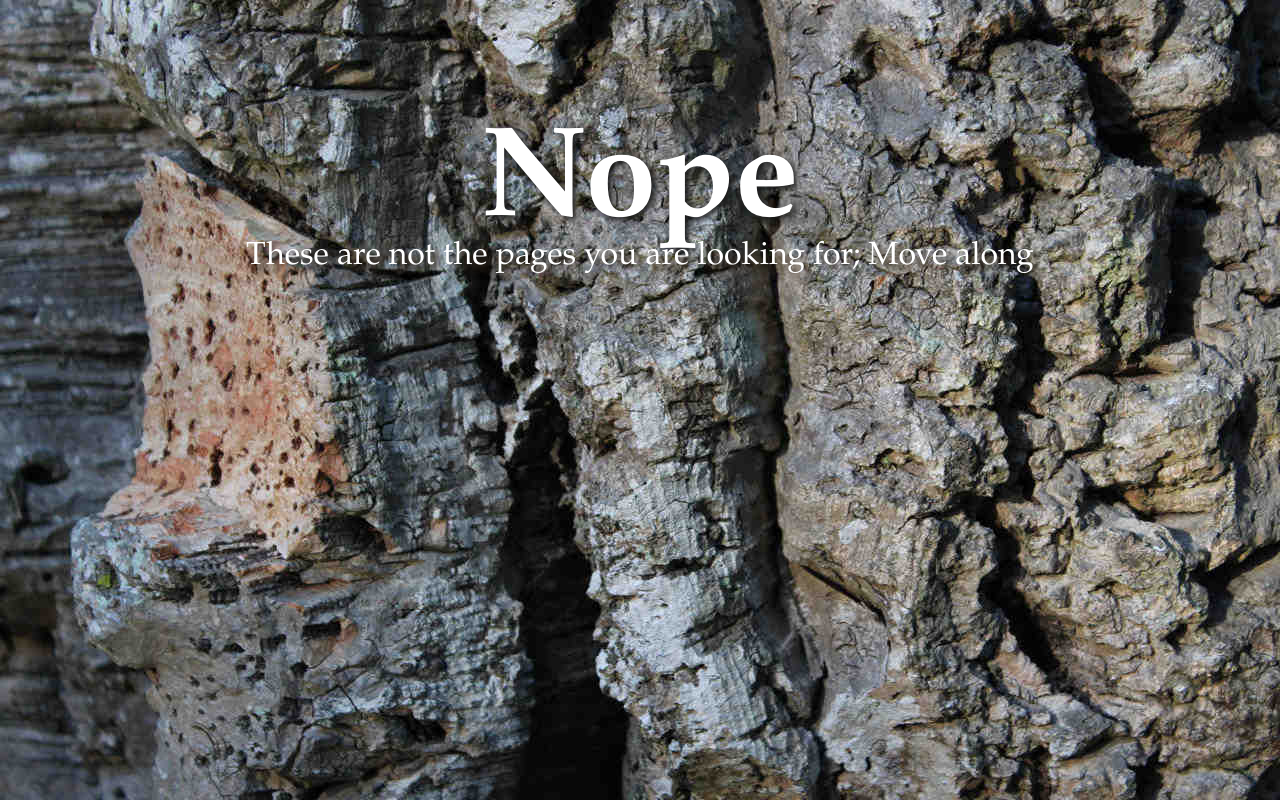
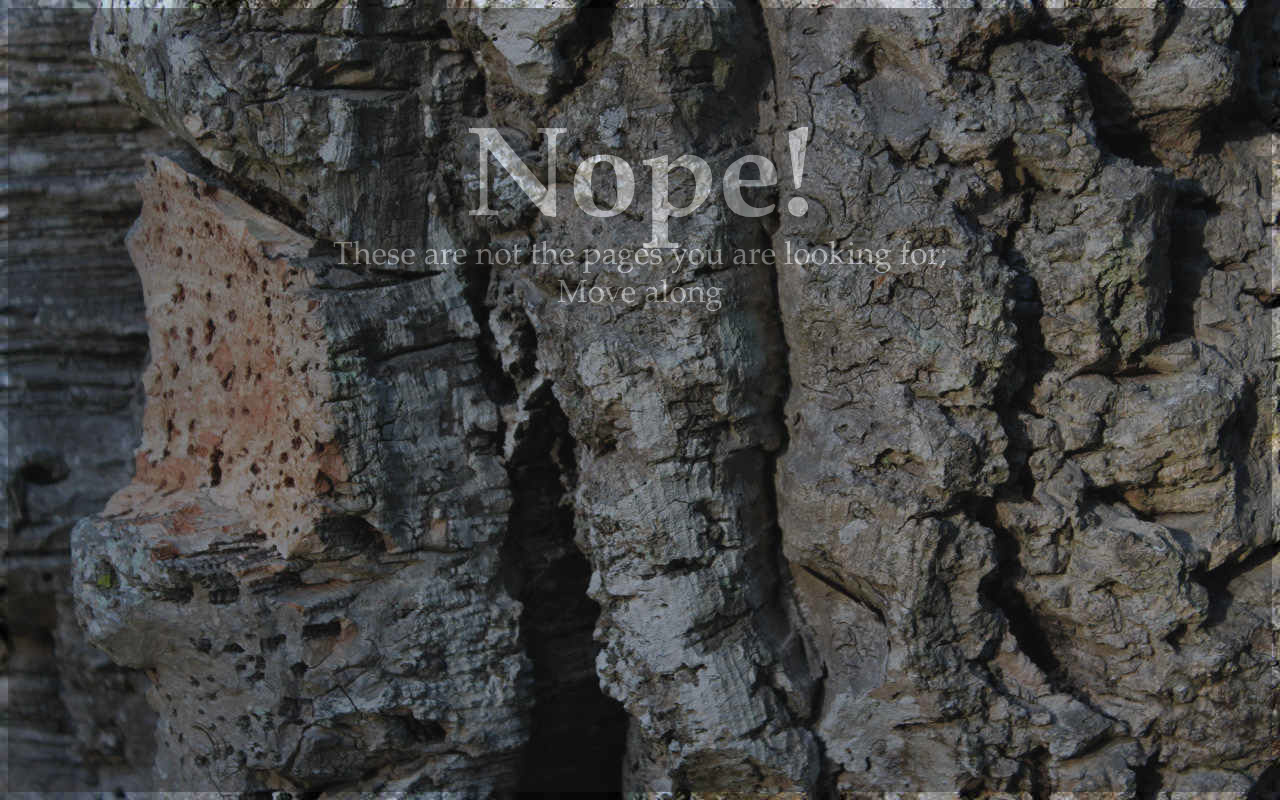
Before and after one commit to paulmuscat/paulmuscat-swa, a plain HTML site: page build_assets/index.html in a window 1280 px wide. Drawn offline with Linux system fonts and the light colour scheme.

Commit message:
update style

```diff
--- a/build_assets/index.html
+++ b/build_assets/index.html
@@ -4,9 +4,11 @@
   <link rel="stylesheet" href="/pm-swa-v1.css" >
  </head>
  <body>
-  <div class="main">
-    <h1>Nope</h1>
-    <p class="tagline">These are not the pages you are looking for; Move along</p>
+  <div class="shade">
+   <div class="main">
+     <h1>Nope!</h1>
+     <p class="tagline">These are not the pages you are looking for; <br>Move along</p>
+   </div>
   </div>
  </body>
 </html>
--- a/build_assets/pm-swa-v1.css
+++ b/build_assets/pm-swa-v1.css
@@ -43,4 +43,12 @@ p {
     padding-top: 1em;
     padding-bottom: 0.25em;
     text-align: center;
+    opacity: 0.9;
     }
+
+.shade {
+   background-color: #1c1c1c;
+   opacity: 0.4;
+   width: 100%;
+   height: 100%;
+}
```
